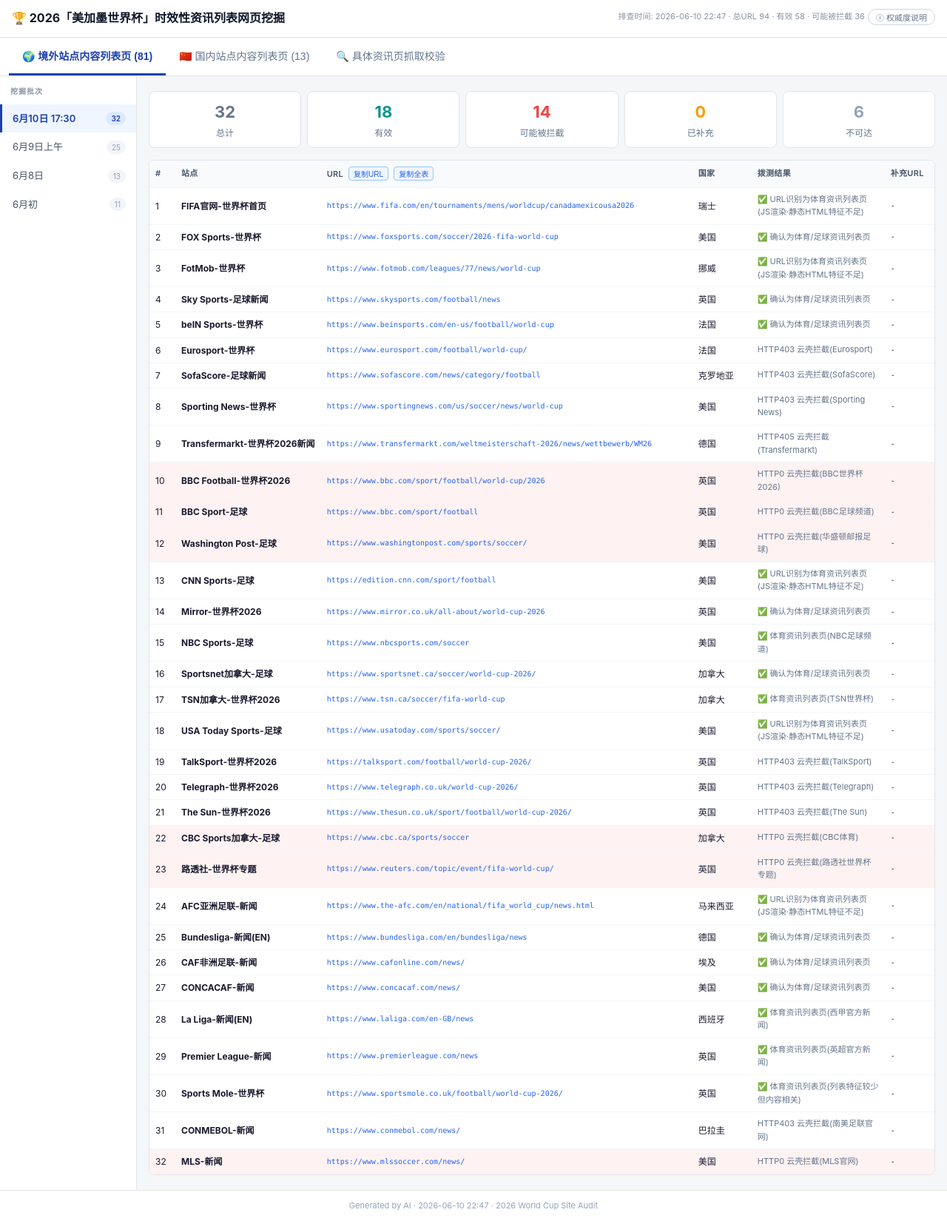
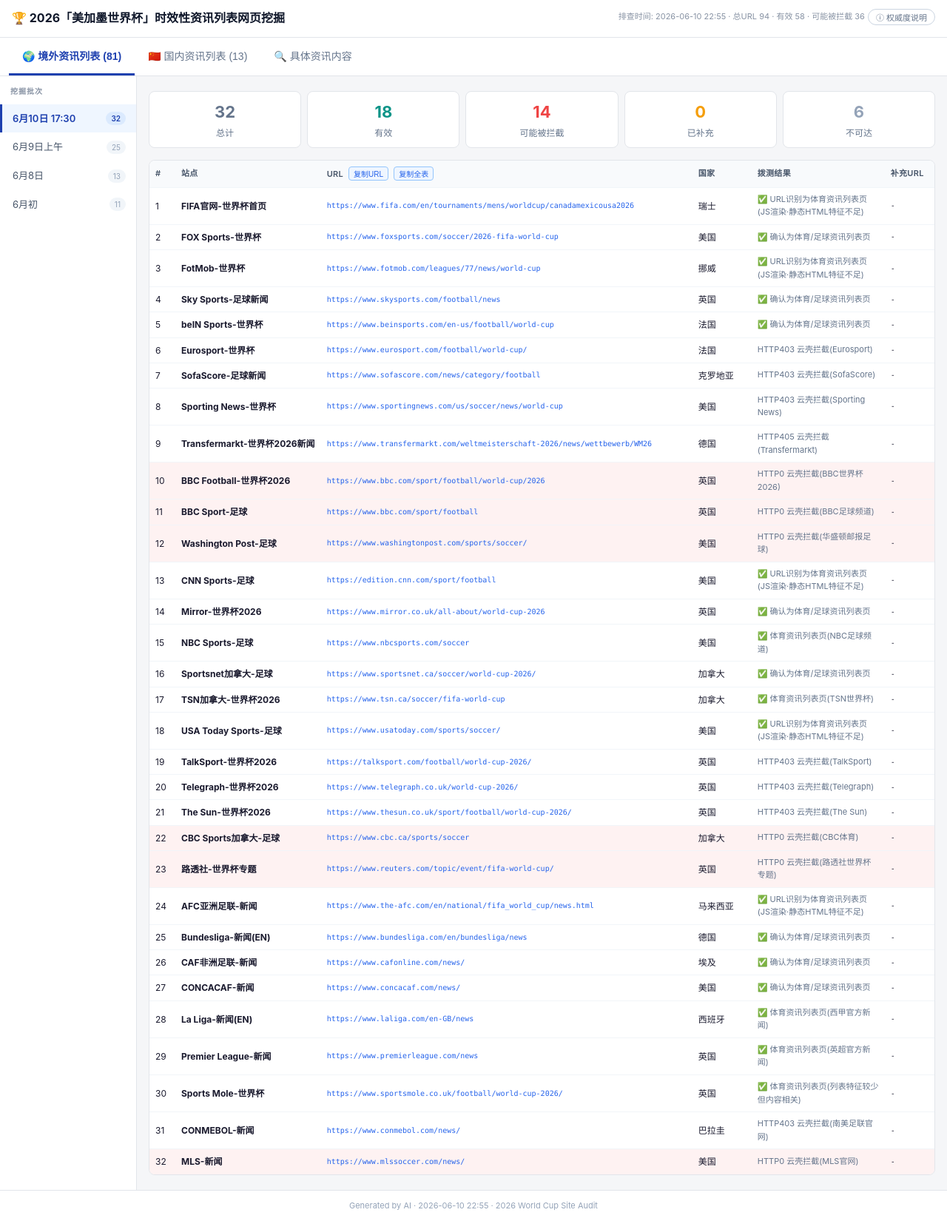
Before and after one commit to paultunggm-pixel/consistency-eval, a plain HTML site: page worldcup-site-audit.html in a window 1280 px wide. Shown: the whole page at 74% size. Drawn offline with Linux system fonts and the light colour scheme.

Commit message:
Tab更名: 境外资讯列表/国内资讯列表/具体资讯内容

```diff
--- a/version.json
+++ b/version.json
@@ -1 +1 @@
-{"build_time": "20260610224703"}
+{"build_time": "20260610225506"}
--- a/worldcup-site-audit.html
+++ b/worldcup-site-audit.html
@@ -135,7 +135,7 @@
 </style>
 </head>
 <body>
-<div class="hd"><h1>🏆 2026「美加墨世界杯」时效性资讯列表网页挖掘</h1><span class="ts">排查时间: 2026-06-10 22:47 · 总URL 94 · 有效 58 · 可能被拦截 36 <button class="info-btn" onclick="document.getElementById('tier-modal').style.display='flex'">ⓘ 权威度说明</button></span></div>
+<div class="hd"><h1>🏆 2026「美加墨世界杯」时效性资讯列表网页挖掘</h1><span class="ts">排查时间: 2026-06-10 22:55 · 总URL 94 · 有效 58 · 可能被拦截 36 <button class="info-btn" onclick="document.getElementById('tier-modal').style.display='flex'">ⓘ 权威度说明</button></span></div>
 
 <div id="tier-modal" class="modal-overlay" onclick="if(event.target===this)this.style.display='none'">
 <div class="modal-box">
@@ -154,9 +154,9 @@
 </div></div>
 
 <div class="tabs">
-<button class="tb on" data-tab="m-international">🌍 境外站点内容列表页 (81)</button>
-<button class="tb" data-tab="m-domestic">🇨🇳 国内站点内容列表页 (13)</button>
-<button class="tb" data-tab="m-validate">🔍 具体资讯页抓取校验</button>
+<button class="tb on" data-tab="m-international">🌍 境外资讯列表 (81)</button>
+<button class="tb" data-tab="m-domestic">🇨🇳 国内资讯列表 (13)</button>
+<button class="tb" data-tab="m-validate">🔍 具体资讯内容</button>
 </div>
 
 <div class="main on" id="m-international">
@@ -1057,7 +1057,7 @@
 </div>
 </div>
 
-<div class="ft">Generated by AI · 2026-06-10 22:47 · 2026 World Cup Site Audit</div>
+<div class="ft">Generated by AI · 2026-06-10 22:55 · 2026 World Cup Site Audit</div>
 
 <script>
 function copyAllUrls(tblId){
@@ -1151,7 +1151,7 @@
 })();
 
 // === 自动刷新：后台检测version.json，有新版本则静默刷新 ===
-const BUILD_TIME = '20260610224703';
+const BUILD_TIME = '20260610225506';
 (function(){
     if (location.hostname === 'localhost' || location.hostname === '127.0.0.1') return;
 
```
